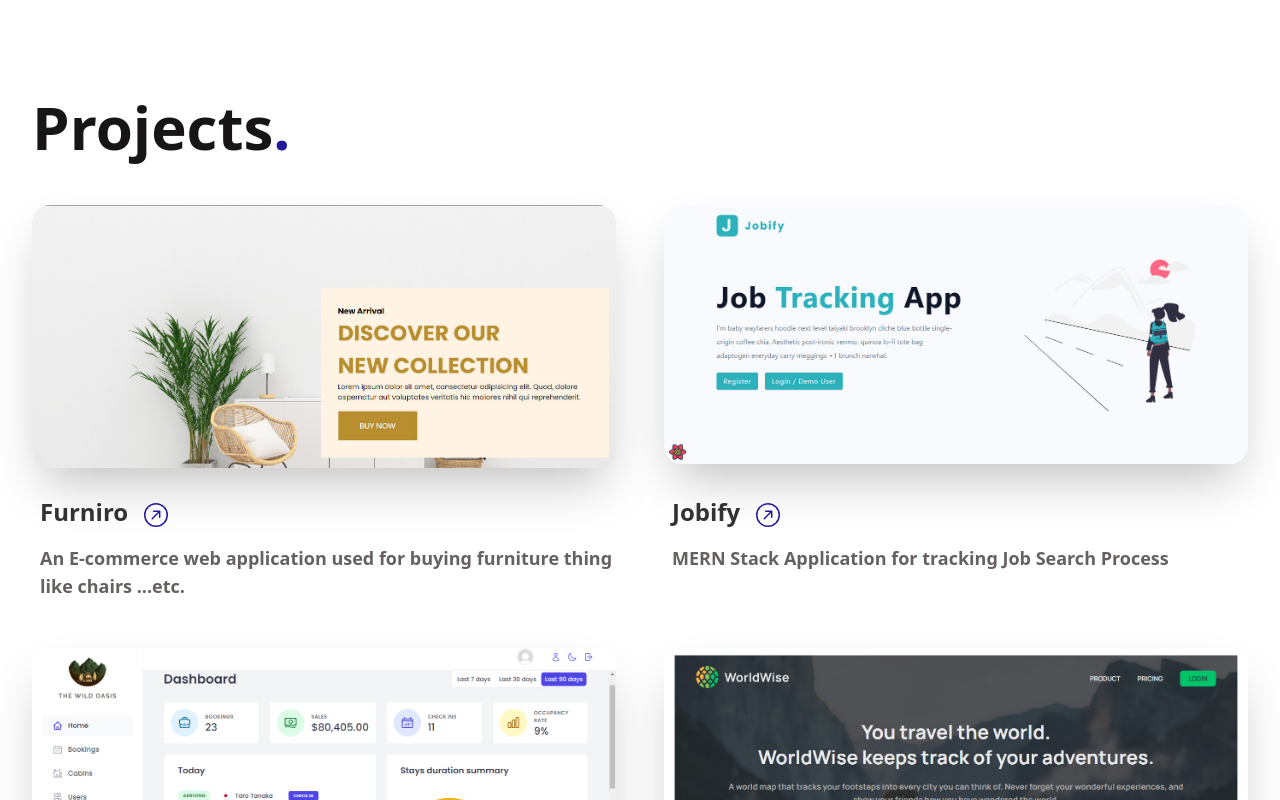
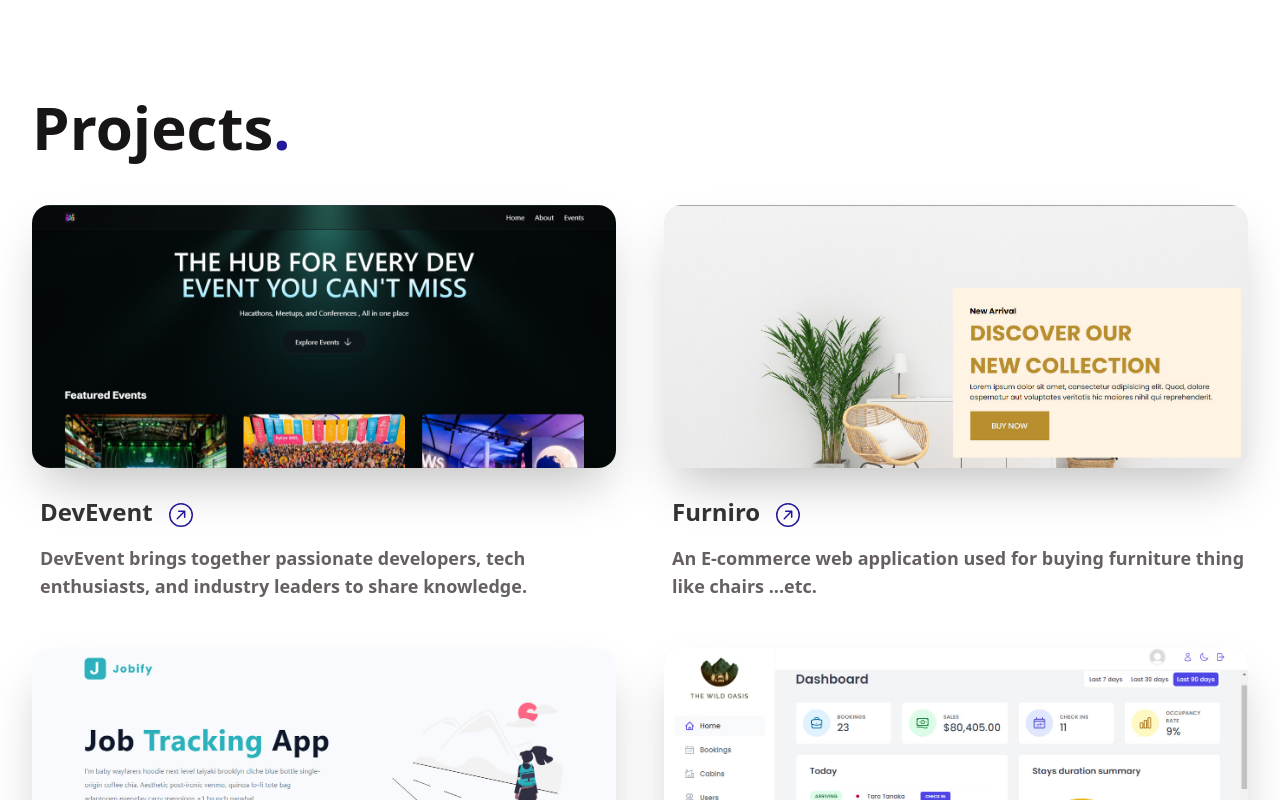
Before and after one commit to MoazElsayedMohamed/portfolio, a React (Vite) app: page / in a window 1280 px wide. Shown: the part 551-1351 px from the top of the page. Built offline with nearby package versions, Linux system fonts and the light colour scheme.

Commit message:
feat: :sparkles: add new project to my projects

```diff
--- a/src/App.tsx
+++ b/src/App.tsx
@@ -69,6 +69,91 @@ function App() {
           Projects<span className="text-[#221999]">.</span>
         </h1>
         <div className="grid lg:grid-cols-2 gap-12 ">
+          <div className="flex flex-col gap-7">
+            <img
+              src="/dev-event.png"
+              alt="Dev Event"
+              className="rounded-2xl shadow-2xl"
+            />
+            <div className="ps-2 flex flex-col gap-4">
+              <div className="flex gap-4 items-center">
+                <h3 className="text-2xl font-bold text-[#333232]">DevEvent</h3>
+                <Dialog>
+                  <DialogTrigger>
+                    <BsArrowUpRightCircle
+                      size={24}
+                      className="text-[#221999] cursor-pointer mt-1.5"
+                    />
+                  </DialogTrigger>
+                  <DialogContent className="sm:max-w-[900px] max-h-[90vh] overflow-y-auto">
+                    <img
+                      src="/public/dev-event.png"
+                      alt="Dev Event"
+                      width="1365"
+                      height="603"
+                      className="pt-6"
+                    />
+                    <DialogHeader>
+                      <div className="flex justify-between">
+                        <div className="flex flex-col gap-2">
+                          <DialogTitle>DevEvent</DialogTitle>
+                          <DialogDescription className="text-base">
+                            DevEvent brings together passionate developers, tech
+                            enthusiasts, and industry leaders to share
+                            knowledge, foster innovation, and create meaningful
+                            connections in the ever-evolving world of
+                            technology.
+                          </DialogDescription>
+                        </div>
+                        <a
+                          href="https://github.com/MoazElsayedMohamed/DevEvent"
+                          target="_blank"
+                        >
+                          <FaGithub
+                            size={36}
+                            className="hover:text-[#221999] cursor-pointer"
+                          />
+                        </a>
+                      </div>
+                      <div className="flex flex-col gap-2">
+                        <h5 className="text-lg font-semibold">Features</h5>
+                        <ul className="list-disc ps-5 grid lg:grid-cols-2 gap-x-8 gap-y-2 text-[#666060]">
+                          <li>Featured Events (homepage/listing)</li>
+                          <li>Event Inner Page (individual event details)</li>
+                          <li>About Page</li>
+                          <li>
+                            Event cards with image, title, date, location, and
+                            brief description
+                          </li>
+                          <li>
+                            Image optimization with Cloudinary transformations
+                          </li>
+                        </ul>
+                        <h5 className="text-lg font-semibold">Tools</h5>
+                        <ul className="list-disc ps-5 grid grid-cols-3 gap-x-8 gap-y-2 text-[#666060]">
+                          <li>html</li>
+                          <li>tailwindcss</li>
+                          <li>NextJs</li>
+                          <li>cloudinary</li>
+                          <li>MongoDB</li>
+                          <li>ShadcnUI</li>
+                          <li>Responsive Design</li>
+                        </ul>
+                      </div>
+                    </DialogHeader>
+
+                    <DialogFooter>
+                      <DialogClose asChild></DialogClose>
+                    </DialogFooter>
+                  </DialogContent>
+                </Dialog>
+              </div>
+              <p className="text-lg font-semibold text-[#666060]">
+                DevEvent brings together passionate developers, tech
+                enthusiasts, and industry leaders to share knowledge.
+              </p>
+            </div>
+          </div>
           <div className="flex flex-col gap-7">
             <img
               src="/furniro.jpg"
```
Also changed, not shown: public/dev-event.png (added).
